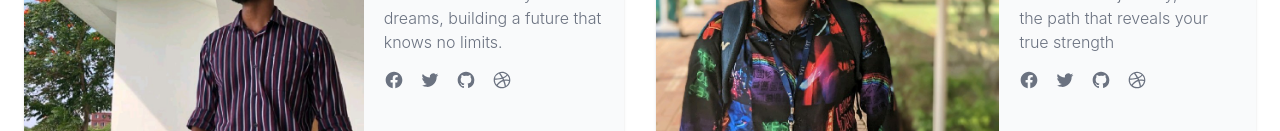
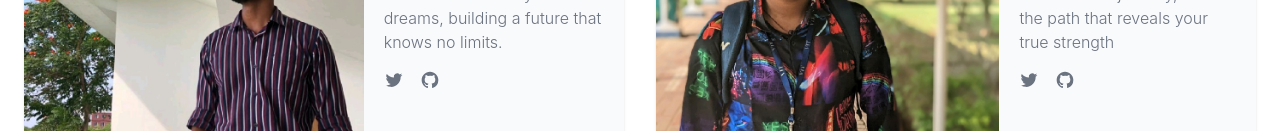
Before and after one commit to Reuben-Stephen-John/resourceportal, a React (Create React App) app in the folder FrontEnd/: page /about in a window 1280 px wide. Shown: the part 821-952 px from the top of the page. Built offline with nearby package versions, Linux system fonts and the light colour scheme.

Commit message:
about tweaks

```diff
--- a/FrontEnd/src/page/about.pages.jsx
+++ b/FrontEnd/src/page/about.pages.jsx
@@ -15,8 +15,8 @@ const AboutPage = () => {
               Our Team
             </h2>
             <p class="font-light text-gray-500 lg:mb-16 sm:text-xl dark:text-gray-400">
-              Meet the whole team behind the StudySphere portal
-              that come together to build an elegant study hub for VITians
+              Meet the whole team behind the StudySphere portal that come
+              together to build an elegant study hub for VITians
             </p>
           </div>
           <div class="grid gap-8 mb-6 lg:mb-16 md:grid-cols-2">
@@ -33,7 +33,8 @@ const AboutPage = () => {
                   <a>Reuben Stephen John</a>
                 </h3>
                 <p class="mt-3 mb-4 font-light text-gray-500 dark:text-gray-400">
-                In the realm of possibilities, imagination becomes the catalyst for the extraordinary.
+                  In the realm of possibilities, imagination becomes the
+                  catalyst for the extraordinary.
                 </p>
                 <ul class="flex space-x-4 sm:mt-0">
                   <li>
@@ -134,7 +135,7 @@ const AboutPage = () => {
                 <img
                   class="w-full rounded-lg sm:rounded-none sm:rounded-l-lg"
                   src={pranavimg}
-                  alt="Michael Avatar"
+                  alt="Pranav Avatar"
                 />
               </a>
               <div class="p-5">
@@ -146,25 +147,6 @@ const AboutPage = () => {
                   no limits.
                 </p>
                 <ul class="flex space-x-4 sm:mt-0">
-                  <li>
-                    <a
-                      href="#"
-                      class="text-gray-500 hover:text-gray-900 dark:hover:text-white"
-                    >
-                      <svg
-                        class="w-5 h-5"
-                        fill="currentColor"
-                        viewBox="0 0 24 24"
-                        aria-hidden="true"
-                      >
-                        <path
-                          fill-rule="evenodd"
-                          d="M22 12c0-5.523-4.477-10-10-10S2 6.477 2 12c0 4.991 3.657 9.128 8.438 9.878v-6.987h-2.54V12h2.54V9.797c0-2.506 1.492-3.89 3.777-3.89 1.094 0 2.238.195 2.238.195v2.46h-1.26c-1.243 0-1.63.771-1.63 1.562V12h2.773l-.443 2.89h-2.33v6.988C18.343 21.128 22 16.991 22 12z"
-                          clip-rule="evenodd"
-                        />
-                      </svg>
-                    </a>
-                  </li>
                   <li>
                     <a
                       href="#"
@@ -199,30 +181,11 @@ const AboutPage = () => {
                       </svg>
                     </a>
                   </li>
-                  <li>
-                    <a
-                      href="#"
-                      class="text-gray-500 hover:text-gray-900 dark:hover:text-white"
-                    >
-                      <svg
-                        class="w-5 h-5"
-                        fill="currentColor"
-                        viewBox="0 0 24 24"
-                        aria-hidden="true"
-                      >
-                        <path
-                          fill-rule="evenodd"
-                          d="M12 2C6.48 2 2 6.48 2 12s4.48 10 10 10c5.51 0 10-4.48 10-10S17.51 2 12 2zm6.605 4.61a8.502 8.502 0 011.93 5.314c-.281-.054-3.101-.629-5.943-.271-.065-.141-.12-.293-.184-.445a25.416 25.416 0 00-.564-1.236c3.145-1.28 4.577-3.124 4.761-3.362zM12 3.475c2.17 0 4.154.813 5.662 2.148-.152.216-1.443 1.941-4.48 3.08-1.399-2.57-2.95-4.675-3.189-5A8.687 8.687 0 0112 3.475zm-3.633.803a53.896 53.896 0 013.167 4.935c-3.992 1.063-7.517 1.04-7.896 1.04a8.581 8.581 0 014.729-5.975zM3.453 12.01v-.26c.37.01 4.512.065 8.775-1.215.25.477.477.965.694 1.453-.109.033-.228.065-.336.098-4.404 1.42-6.747 5.303-6.942 5.629a8.522 8.522 0 01-2.19-5.705zM12 20.547a8.482 8.482 0 01-5.239-1.8c.152-.315 1.888-3.656 6.703-5.337.022-.01.033-.01.054-.022a35.318 35.318 0 011.823 6.475 8.4 8.4 0 01-3.341.684zm4.761-1.465c-.086-.52-.542-3.015-1.659-6.084 2.679-.423 5.022.271 5.314.369a8.468 8.468 0 01-3.655 5.715z"
-                          clip-rule="evenodd"
-                        />
-                      </svg>
-                    </a>
-                  </li>
                 </ul>
               </div>
             </div>
             <div class="items-center bg-gray-50 rounded-lg shadow sm:flex dark:bg-gray-800 dark:border-gray-700">
-              <a href="#">
+              <a href="/">
                 <img
                   class="w-full rounded-lg sm:rounded-none sm:rounded-l-lg"
                   src={shyamimg}
@@ -231,7 +194,7 @@ const AboutPage = () => {
               </a>
               <div class="p-5">
                 <h3 class="text-xl font-bold tracking-tight text-gray-900 dark:text-white">
-                  <a href="#">Shyam Sundhar</a>
+                  <a href="/">Shyam Sundhar</a>
                 </h3>
 
                 <p class="mt-3 mb-4 font-light text-gray-500 dark:text-gray-400">
@@ -239,25 +202,6 @@ const AboutPage = () => {
                   strength
                 </p>
                 <ul class="flex space-x-4 sm:mt-0">
-                  <li>
-                    <a
-                      href="#"
-                      class="text-gray-500 hover:text-gray-900 dark:hover:text-white"
-                    >
-                      <svg
-                        class="w-5 h-5"
-                        fill="currentColor"
-                        viewBox="0 0 24 24"
-                        aria-hidden="true"
-                      >
-                        <path
-                          fill-rule="evenodd"
-                          d="M22 12c0-5.523-4.477-10-10-10S2 6.477 2 12c0 4.991 3.657 9.128 8.438 9.878v-6.987h-2.54V12h2.54V9.797c0-2.506 1.492-3.89 3.777-3.89 1.094 0 2.238.195 2.238.195v2.46h-1.26c-1.243 0-1.63.771-1.63 1.562V12h2.773l-.443 2.89h-2.33v6.988C18.343 21.128 22 16.991 22 12z"
-                          clip-rule="evenodd"
-                        />
-                      </svg>
-                    </a>
-                  </li>
                   <li>
                     <a
                       href="#"
@@ -292,25 +236,6 @@ const AboutPage = () => {
                       </svg>
                     </a>
                   </li>
-                  <li>
-                    <a
-                      href="#"
-                      class="text-gray-500 hover:text-gray-900 dark:hover:text-white"
-                    >
-                      <svg
-                        class="w-5 h-5"
-                        fill="currentColor"
-                        viewBox="0 0 24 24"
-                        aria-hidden="true"
-                      >
-                        <path
-                          fill-rule="evenodd"
-                          d="M12 2C6.48 2 2 6.48 2 12s4.48 10 10 10c5.51 0 10-4.48 10-10S17.51 2 12 2zm6.605 4.61a8.502 8.502 0 011.93 5.314c-.281-.054-3.101-.629-5.943-.271-.065-.141-.12-.293-.184-.445a25.416 25.416 0 00-.564-1.236c3.145-1.28 4.577-3.124 4.761-3.362zM12 3.475c2.17 0 4.154.813 5.662 2.148-.152.216-1.443 1.941-4.48 3.08-1.399-2.57-2.95-4.675-3.189-5A8.687 8.687 0 0112 3.475zm-3.633.803a53.896 53.896 0 013.167 4.935c-3.992 1.063-7.517 1.04-7.896 1.04a8.581 8.581 0 014.729-5.975zM3.453 12.01v-.26c.37.01 4.512.065 8.775-1.215.25.477.477.965.694 1.453-.109.033-.228.065-.336.098-4.404 1.42-6.747 5.303-6.942 5.629a8.522 8.522 0 01-2.19-5.705zM12 20.547a8.482 8.482 0 01-5.239-1.8c.152-.315 1.888-3.656 6.703-5.337.022-.01.033-.01.054-.022a35.318 35.318 0 011.823 6.475 8.4 8.4 0 01-3.341.684zm4.761-1.465c-.086-.52-.542-3.015-1.659-6.084 2.679-.423 5.022.271 5.314.369a8.468 8.468 0 01-3.655 5.715z"
-                          clip-rule="evenodd"
-                        />
-                      </svg>
-                    </a>
-                  </li>
                 </ul>
               </div>
             </div>
```
